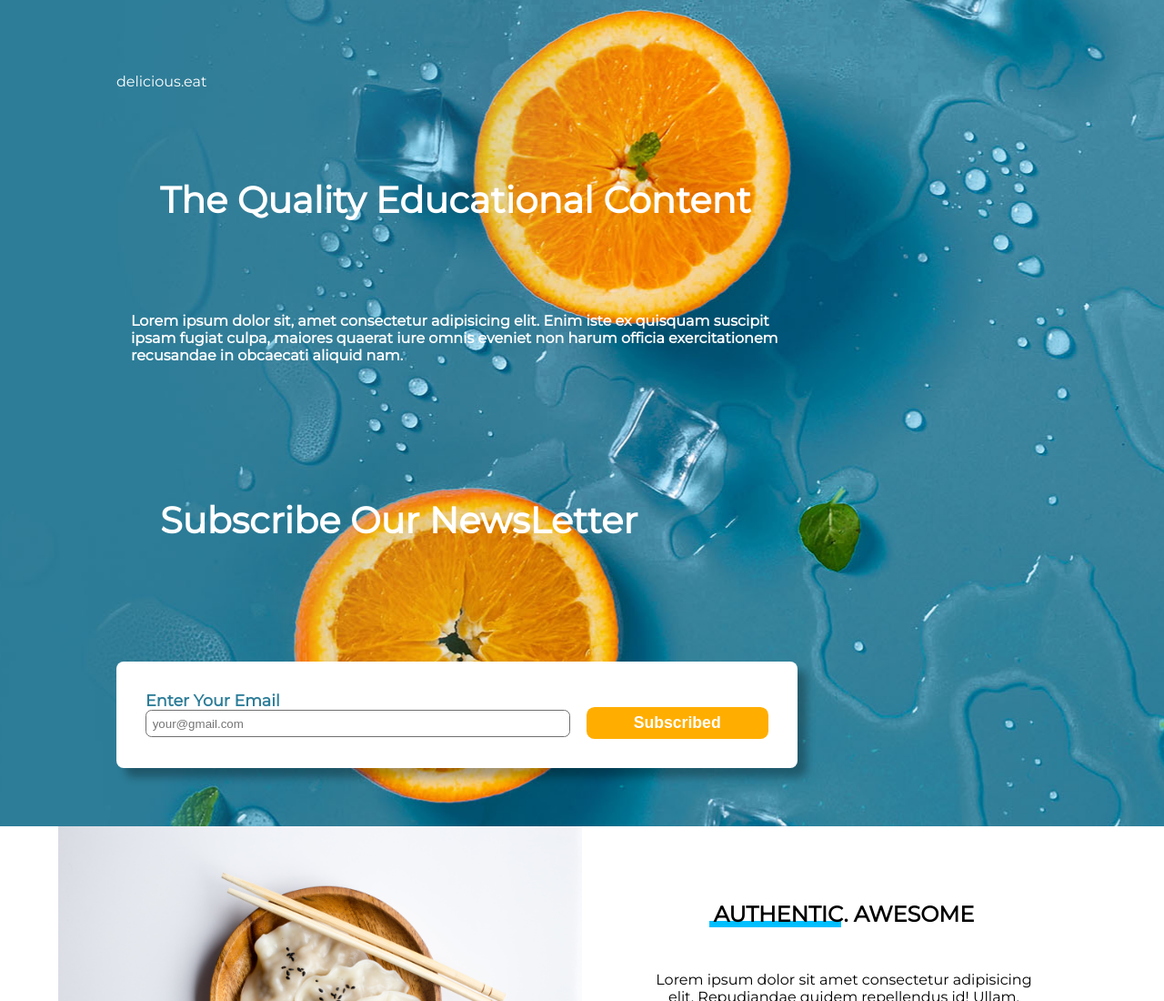
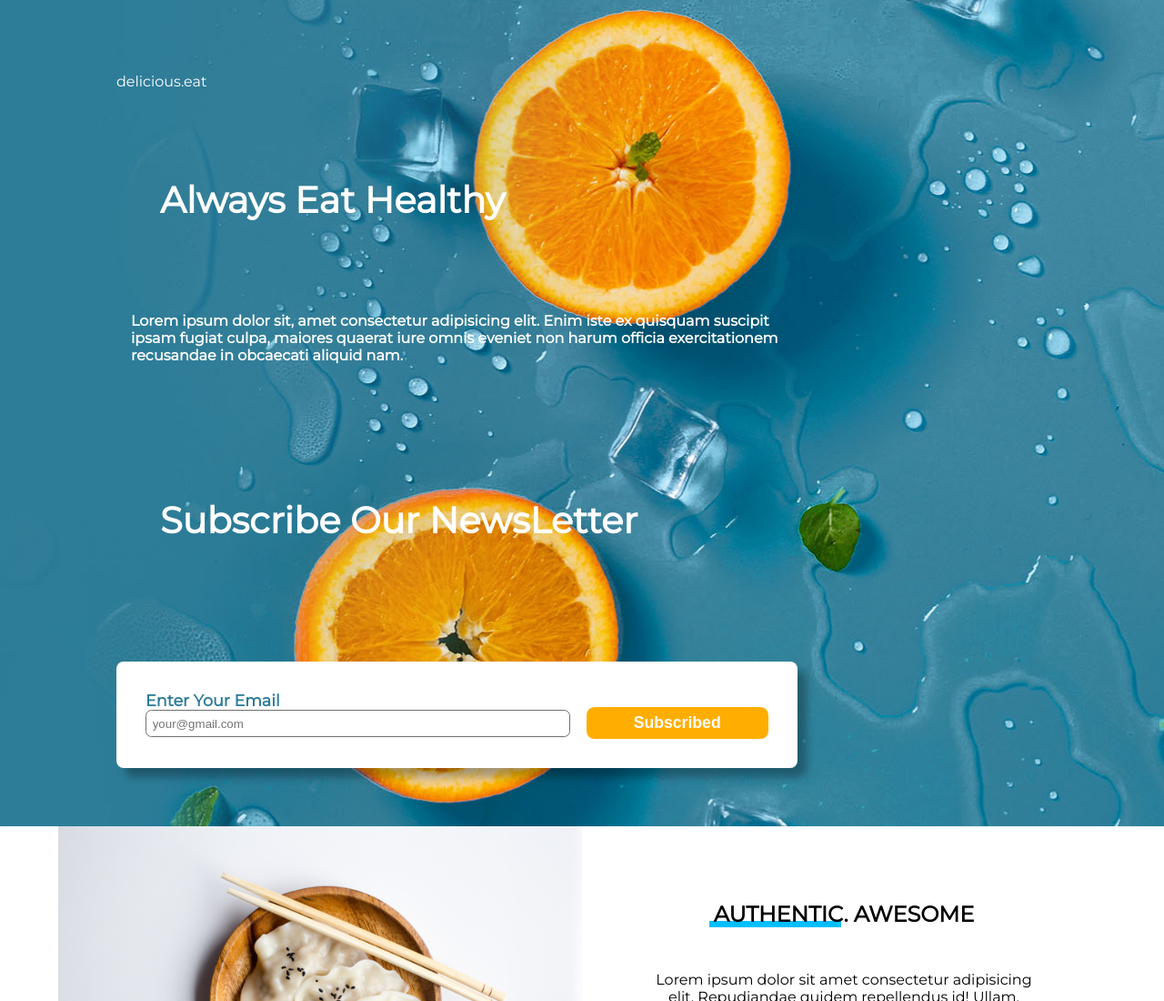
Before and after one commit to shivam-sharma7/Food-Website-UI, a plain HTML site: page index.html in a window 1280 px wide. Shown: the top 1100 px of the page at 91% size. Drawn offline with Linux system fonts and the light colour scheme.

Commit message:
project completed

```diff
--- a/index.html
+++ b/index.html
@@ -17,7 +17,7 @@
                 <a href="#">delicious.eat</a>
             </header>
 
-            <h1><span>The Quality</span> Educational Content</h1><br>
+            <h1><span>Always</span> Eat Healthy</h1><br>
             <p>Lorem ipsum dolor sit, amet consectetur adipisicing elit. Enim iste ex quisquam suscipit ipsam fugiat
                 culpa, maiores quaerat iure omnis eveniet non harum officia exercitationem recusandae in obcaecati
                 aliquid nam.</p><br>
```
